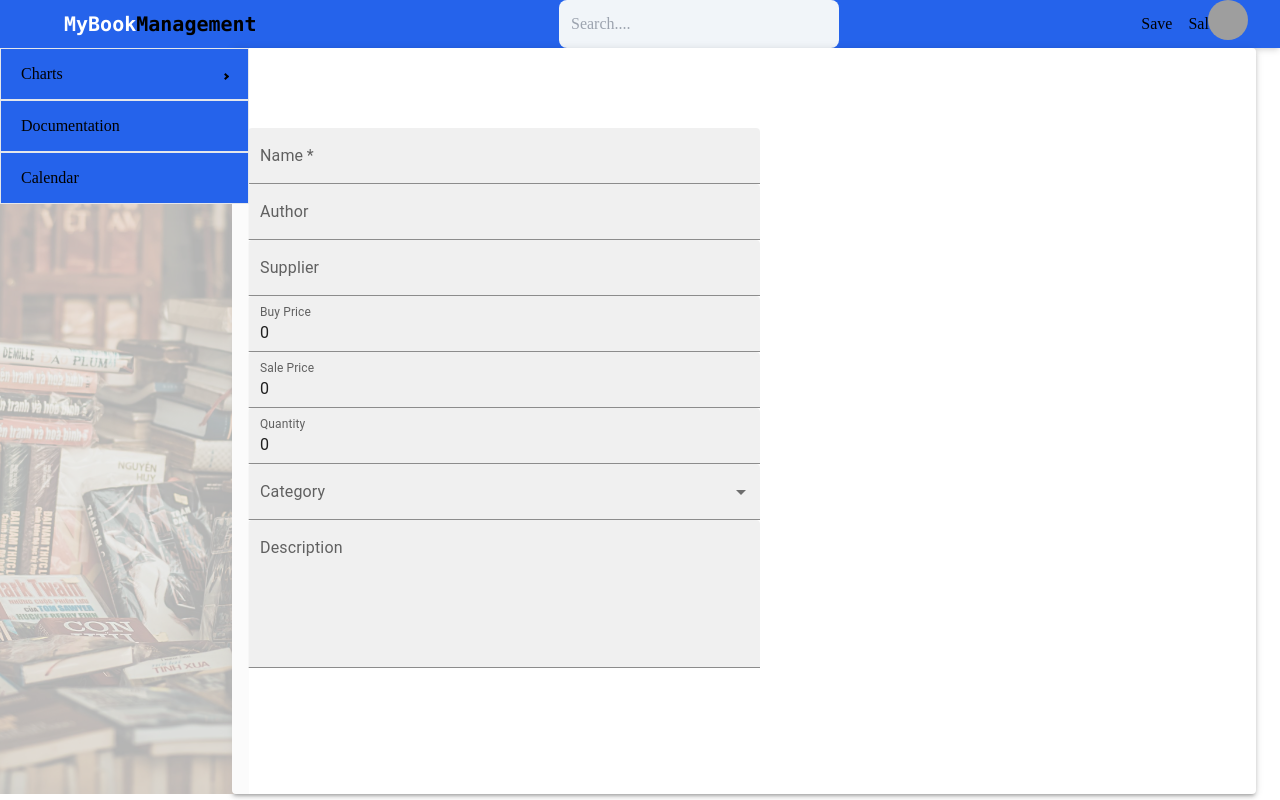
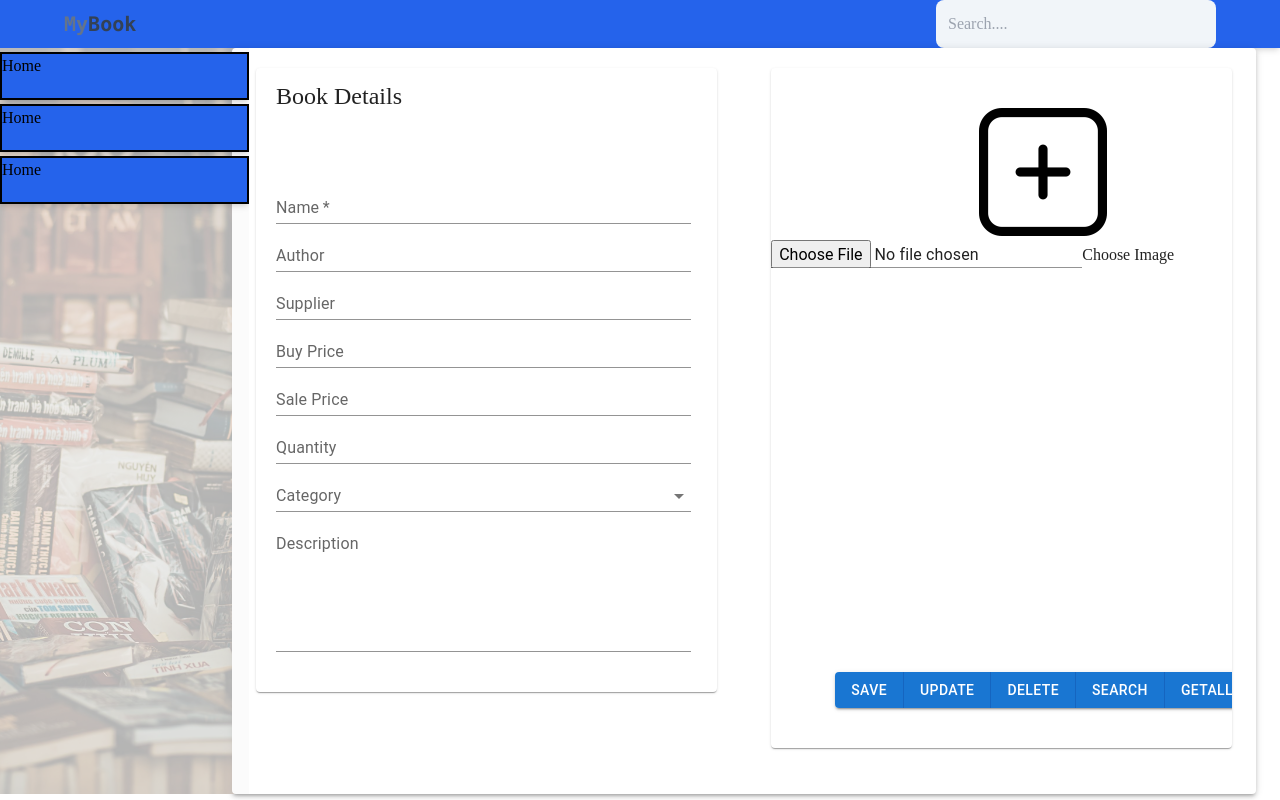
Before and after one commit to ChathuraBhashitha01/book_shop_application, a React (Create React App) app in the folder client/: page /user in a window 1280 px wide. Built offline with nearby package versions, Linux system fonts and the light colour scheme; grey boxes are pictures that could not be loaded.

Commit message:
BookAdding form creation

```diff
--- a/client/package.json
+++ b/client/package.json
@@ -5,7 +5,7 @@
   "dependencies": {
     "@emotion/react": "^11.11.4",
     "@emotion/styled": "^11.11.5",
-    "@mui/material": "^5.16.0",
+    "@mui/material": "^5.16.4",
     "@mui/styled-engine-sc": "^6.0.0-alpha.18",
     "@react-buddy/ide-toolbox": "^2.4.0",
     "@testing-library/jest-dom": "^5.17.0",
@@ -22,7 +22,7 @@
     "react-pro-sidebar": "^1.1.0",
     "react-router-dom": "^6.23.1",
     "react-scripts": "5.0.1",
-    "styled-components": "^6.1.11",
+    "styled-components": "^6.1.12",
     "typescript": "^4.9.5",
     "web-vitals": "^2.1.4"
   },
--- a/client/src/view/common/SideBar.tsx
+++ /dev/null
@@ -1,16 +0,0 @@
-import { Sidebar, Menu, MenuItem, SubMenu } from 'react-pro-sidebar';
-
-export const SideBar = () => {
-    return (
-        <Sidebar className="w-25 h-[93.2%] bg-[url('/src/images/cover.jpg')] bg-cover bg-center">
-            <Menu>
-                <SubMenu label="Charts" className="border bg-blue-600">
-                    <MenuItem> Pie charts </MenuItem>
-                    <MenuItem> Line charts </MenuItem>
-                </SubMenu>
-                <MenuItem className="border bg-blue-600"> Documentation </MenuItem>
-                <MenuItem className="border bg-blue-600"> Calendar </MenuItem>
-            </Menu>
-        </Sidebar>
-    );
-};
--- /dev/null
+++ b/client/src/view/common/SideBar/SideBar.tsx
@@ -0,0 +1,34 @@
+import { Sidebar, Menu, MenuItem, SubMenu } from 'react-pro-sidebar';
+import {Link} from "react-router-dom";
+import React from "react";
+
+export const SideBar = () => {
+    return (
+        <Sidebar className="w-25 h-[93.2%] bg-[url('/src/images/cover.jpg')] bg-cover bg-center">
+            {/* <Menu>
+                <SubMenu label="Charts" className="border bg-blue-600">
+                    <MenuItem> Pie charts </MenuItem>
+                    <MenuItem> Line charts </MenuItem>
+                </SubMenu>
+                <MenuItem className="border bg-blue-600"> Documentation </MenuItem>
+                <MenuItem className="border bg-blue-600"> Calendar </MenuItem>
+            </Menu>*/}
+
+            <ul className="flex flex-col ">
+
+                <Link to="/" className='w-auto h-12 bg-blue-600 shadow-md  border-black border-2 mt-1'>
+                    <li className="hidden sm:inline text-black hover:underline">Home</li>
+                </Link>
+
+                <Link to="/" className='w-auto h-12 bg-blue-600 shadow-md  border-black border-2 mt-1'>
+                    <li className="hidden sm:inline text-black hover:underline">Home</li>
+                </Link>
+
+                <Link to="/" className='w-auto h-12 bg-blue-600 shadow-md  border-black border-2 mt-1'>
+                    <li className="hidden sm:inline text-black hover:underline">Home</li>
+                </Link>
+
+            </ul>
+        </Sidebar>
+    );
+};
--- a/client/src/view/common/UserLayout/UserLayout.tsx
+++ b/client/src/view/common/UserLayout/UserLayout.tsx
@@ -1,7 +1,7 @@
 import {Component} from "react";
 import {UserNavBar} from "../UserNavBar/UserNavBar";
 import {UserContent} from "../UserContent/UserContent";
-import {SideBar} from "../SideBar";
+import {SideBar} from "../SideBar/SideBar";
 
 
 export class UserLayout extends Component {
--- a/client/src/view/common/UserNavBar/UserNavBar.tsx
+++ b/client/src/view/common/UserNavBar/UserNavBar.tsx
@@ -14,71 +14,20 @@ import icon from "../../../images/creative-abstract-book-feather-logo-design-vec
 
 const settings = ['Profile','Logout'];
 export const  UserNavBar=()=> {
-    const [anchorElUser, setAnchorElUser] = React.useState<null | HTMLElement>(null);
-
-    const handleOpenUserMenu = (event: React.MouseEvent<HTMLElement>) => {
-        setAnchorElUser(event.currentTarget);
-    };
-
-    const handleCloseUserMenu = () => {
-        setAnchorElUser(null);
-    };
     return (
-        <div>
-            <header className="bg-blue-600 shadow-md h-18">
+        <header className="bg-blue-600 shadow-md">
             <div className="flex justify-between items-center max-w-6xl mx-auto">
                 <h1 className="font-bold text-sm sm:text-xl flex flex-wrap">
-                        <samp className="text-white">MyBook</samp>
-                        <samp className="text-black">Management</samp>
+                    <samp className="text-slate-500">My</samp>
+                    <samp className="text-slate-700">Book</samp>
                 </h1>
                 <form className="bg-slate-100 p-3 rounded-lg items-center">
                     <input type="text" placeholder="Search...."
                            className="bg-transparent focus:outline-none w-24 sm:w-64"/>
                     {/*<FaSearch className="text-slate-600" />*/}
                 </form>
-                    <ul className="flex gap-4">
-                        <Link to="/">
-                            <li className="hidden sm:inline text-black hover:underline">Save</li>
-                        </Link>
-                        <Link to="/about">
-                            <li className="hidden sm:inline text-black hover:underline">Sale</li>
-                        </Link>
-                    </ul>
-                    <Box sx={{flexGrow: 0}} className="absolute top-0 bottom-0 right-8 mx-auto">
-                        <Tooltip title="Open settings">
-                            <IconButton onClick={handleOpenUserMenu} sx={{p: 0}}>
-                                <Avatar alt="Remy Sharp" src="/static/images/avatar/2.jpg"/>
-                            </IconButton>
-                        </Tooltip>
-                        <Menu
-                            sx={{mt: '45px'}}
-                            id="menu-appbar"
-                            anchorEl={anchorElUser}
-                            anchorOrigin={{
-                                vertical: 'top',
-                                horizontal: 'right',
-                            }}
-                            keepMounted
-                            transformOrigin={{
-                                vertical: 'top',
-                                horizontal: 'right',
-                            }}
-                            open={Boolean(anchorElUser)}
-                            onClose={handleCloseUserMenu}
-                        >
-                            {settings.map((setting) => (
-                                <MenuItem key={setting} onClick={handleCloseUserMenu}>
-                                    <Typography textAlign="center">{setting}</Typography>
-                                </MenuItem>
-                            ))}
-                        </Menu>
-                    </Box>
 
             </div>
         </header>
-            <div className="w-10 h-[100%] bg-slate-200 shadow-md">
-
-            </div>
-        </div>
     )
 }
--- a/client/src/view/page/BookAddingForm/BookAddingForm.tsx
+++ b/client/src/view/page/BookAddingForm/BookAddingForm.tsx
@@ -1,5 +1,12 @@
 import {Component} from "react";
-import {FormControl, InputLabel, Select, TextField, MenuItem} from "@mui/material";
+import {FormControl, InputLabel, Select, TextField, MenuItem, Card, Input} from "@mui/material";
+import addIcon from '../../../images/addImage.png'
+import ButtonGroup from '@mui/material/ButtonGroup';
+import Button from '@mui/material/Button';
+// @ts-ignore
+import LoadingButton from '@mui/lab/LoadingButton';
+// @ts-ignore
+import SaveIcon from '@mui/icons-material/Save';
 
 
 interface BookProps {
@@ -10,9 +17,9 @@ interface BookAddState {
     name: string;
     des:string;
     category:string;
-    qty: number;
-    buyPrice: number;
-    salePrice:number;
+    qty: any;
+    buyPrice: any;
+    salePrice:any;
     author:string;
     supplier:string;
     picture:string;
@@ -29,9 +36,9 @@ export class BookAddingForm extends Component<BookProps,BookAddState> {
             category: '',
             author: '',
             supplier: '',
-            qty:0,
-            buyPrice: 0,
-            salePrice: 0,
+            qty:'',
+            buyPrice: '',
+            salePrice: '',
             picture: ''
         }
     }
@@ -52,18 +59,26 @@ export class BookAddingForm extends Component<BookProps,BookAddState> {
 
     render() {
         return (
-            <div>
-                <form  className='flex flex-col w-[50%] mt-20 ml-4' onSubmit={this.handleOnSubmit}>
-                    <TextField label="Name" variant="filled" required={true} type="text" name='name' value={this.state.name} onChange={this.handleInputOnChange}/>
-                    <TextField label="Author" variant="filled" type="text" name='author' value={this.state.author} onChange={this.handleInputOnChange} />
-                    <TextField label="Supplier" variant="filled" type="text" name='supplier' value={this.state.supplier} onChange={this.handleInputOnChange} />
-                    <TextField label="Buy Price" variant="filled" type="number" name='buyPrice' value={this.state.buyPrice} onChange={this.handleInputOnChange} />
-                    <TextField label="Sale Price" variant="filled" type="number" name='salePrice' value={this.state.salePrice} onChange={this.handleInputOnChange} />
-                    <TextField label="Quantity" variant="filled" type="number" name='qty' value={this.state.qty} onChange={this.handleInputOnChange} />
+            <div className='relative'>
+                <Card className='w-[45%] mt-5 absolute left-6'>
+                    <p className='text-2xl mt-3 ml-5'>Book Details</p>
+                    <form className='flex flex-col w-[90%] mt-16 ml-5 mb-10' onSubmit={this.handleOnSubmit}>
+                        <TextField label="Name" variant="standard" required={true} type="text" name='name'
+                                   value={this.state.name} onChange={this.handleInputOnChange}/>
+                        <TextField label="Author" variant="standard" type="text" name='author' value={this.state.author}
+                                   onChange={this.handleInputOnChange}/>
+                        <TextField label="Supplier" variant="standard" type="text" name='supplier'
+                                   value={this.state.supplier} onChange={this.handleInputOnChange}/>
+                        <TextField label="Buy Price" variant="standard" type="number" name='buyPrice'
+                                   value={this.state.buyPrice} onChange={this.handleInputOnChange}/>
+                        <TextField label="Sale Price" variant="standard" type="number" name='salePrice'
+                                   value={this.state.salePrice} onChange={this.handleInputOnChange}/>
+                        <TextField label="Quantity" variant="standard" type="number" name='qty' value={this.state.qty}
+                                   onChange={this.handleInputOnChange}/>
 
 
-                    <FormControl variant="filled" >
-                        <InputLabel >Category</InputLabel>
+                        <FormControl variant="standard">
+                            <InputLabel>Category</InputLabel>
                             <Select
                                 id="demo-simple-select-standard"
                                 value={this.state.category}
@@ -78,9 +93,23 @@ export class BookAddingForm extends Component<BookProps,BookAddState> {
                                 <MenuItem value='dystopian'>Dystopian</MenuItem>
                             </Select>
 
-                        <TextField label="Description" multiline rows={5} variant="filled" name='des' value={this.state.des} onChange={this.handleInputOnChange} />
+                            <TextField label="Description" multiline rows={5} variant="standard" name='des'
+                                       value={this.state.des} onChange={this.handleInputOnChange}/>
                         </FormControl>
                     </form>
+                </Card>
+                <Card className='w-[45%] h-[85vh]  mt-5 absolute right-6 '>
+                    <img src={addIcon} className='w-32 h-auto ml-52 mt-10'/>
+                    <Input type='file' id='inputPic'/>
+                    <label form='inputPic'>Choose Image</label>
+                    <ButtonGroup variant="contained" aria-label="Basic button group" className="absolute left-16  bottom-10">
+                        <Button>Save</Button>
+                        <Button>Update</Button>
+                        <Button>Delete</Button>
+                        <Button>Search</Button>
+                        <Button>GetAll</Button>
+                    </ButtonGroup>
+                </Card>
             </div>
         );
     }
```
Also changed, not shown: client/src/images/addImage.png (added), 1 other file (tests, documents, lock files or other folders). Lines whose indentation alone changed are shown as unchanged.
